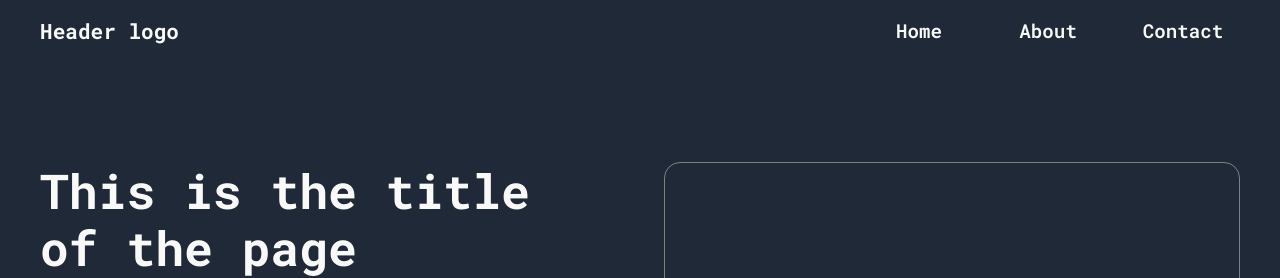
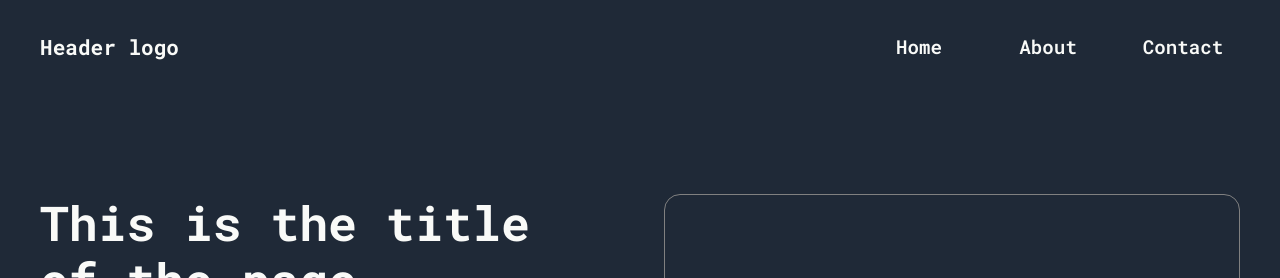
Before and after one commit to zsoolti8917/Odin-landing-page, a plain HTML site: page index.html in a window 1280 px wide. Shown: the top 278 px of the page. Drawn offline with Linux system fonts and the light colour scheme.

Commit message:
Changed header padding

```diff
--- a/style/style.css
+++ b/style/style.css
@@ -93,6 +93,8 @@ body{
     align-items: center;
     background-color: var(--color-primary-900);
     color: var(--color-primary-100);
+    padding: 1rem;
+
 }
 
 .header__container{
@@ -102,8 +104,8 @@ body{
     align-items: center;
     width: 100%;
     max-width: 1200px;
-    padding: 1rem 0rem;
-    margin: 0rem 1rem;
+
+    margin: 1rem 1rem;
 
 }
 .header__logo{
```
